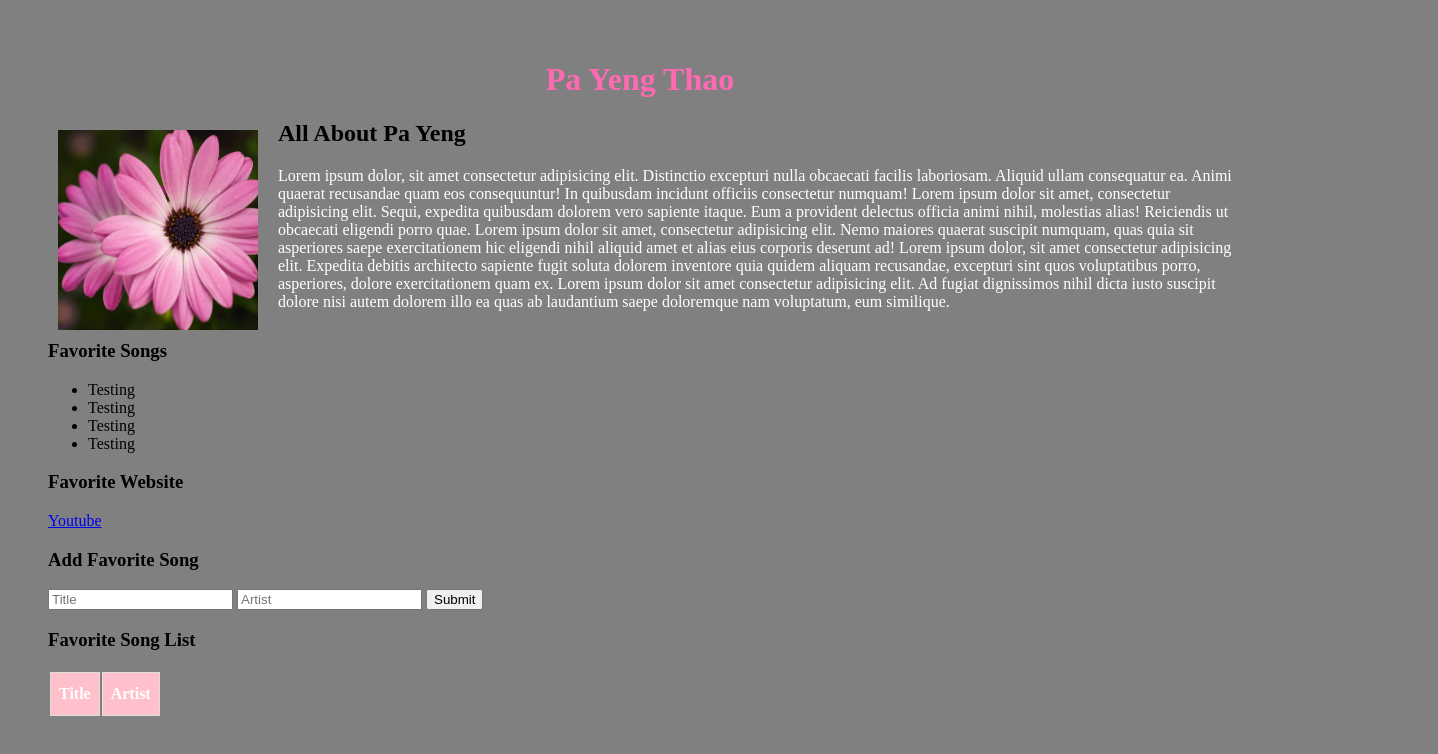
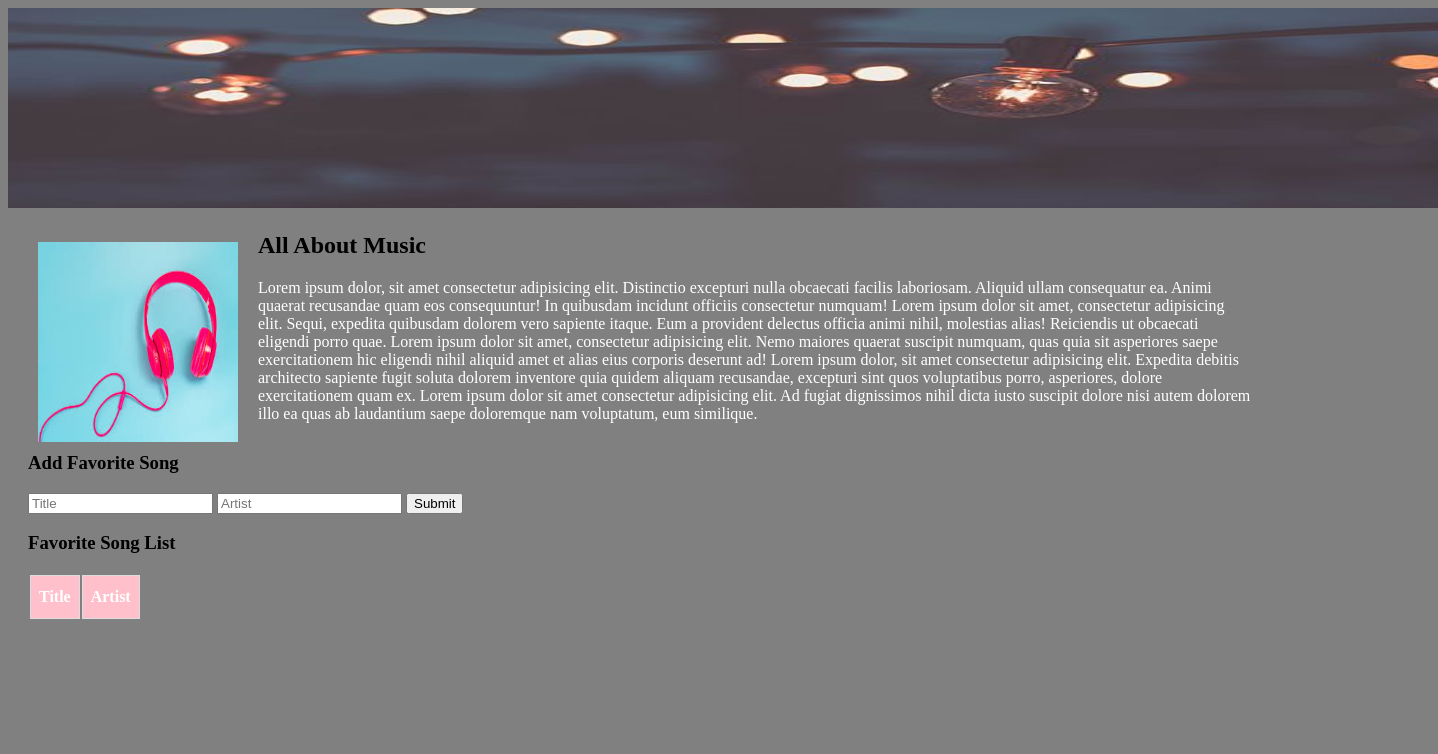
Before and after one commit to payengt24/testing.github.io, a website: page index.html in a window 1280 px wide. Shown: the whole page, 1438 px wide, since content can reach past the window. Drawn offline with Linux system fonts and the light colour scheme.

Commit message:
remove content

```diff
--- a/index.html
+++ b/index.html
@@ -12,15 +12,16 @@
 </head>
 
 <body>
-    <div class="container">
+
         <header>
-            <h1 class= "title">Pa Yeng Thao</h1>
+            <img class="header" src="images/header.jpg" alt="header">
+            <!-- <h1 class= "title">Pa Yeng Thao</h1> -->
         </header>
+        <div class="container">
+        <section>
+            <img class="pinkFlower" src="images/music.jpeg" alt="pinkFlower">
 
-        <section>
-            <img class="pinkFlower" src="images/pinkFlower.jpg" alt="pinkFlower">
-
-            <h2>All About Pa Yeng</h2>
+            <h2>All About Music</h2>
 
             <p>Lorem ipsum dolor, sit amet consectetur adipisicing elit. Distinctio excepturi nulla obcaecati facilis laboriosam.
                 Aliquid ullam consequatur ea. Animi quaerat recusandae quam eos consequuntur! In quibusdam incidunt officiis
@@ -28,33 +29,19 @@
                 dolorem vero sapiente itaque. Eum a provident delectus officia animi nihil, molestias alias! Reiciendis ut
                 obcaecati eligendi porro quae. Lorem ipsum dolor sit amet, consectetur adipisicing elit. Nemo maiores quaerat suscipit numquam, quas quia sit asperiores saepe exercitationem hic eligendi nihil aliquid amet et alias eius corporis deserunt ad! Lorem ipsum dolor, sit amet consectetur adipisicing elit. Expedita debitis architecto sapiente fugit soluta dolorem inventore quia quidem aliquam recusandae, excepturi sint quos voluptatibus porro, asperiores, dolore exercitationem quam ex. Lorem ipsum dolor sit amet consectetur adipisicing elit. Ad fugiat dignissimos nihil dicta iusto suscipit dolore nisi autem dolorem illo ea quas ab laudantium saepe doloremque nam voluptatum, eum similique.</p>
 
-            <h3 class= "song">Favorite Songs</h3>
-            <ul>
-                <li>Testing</li>
-                <li>Testing</li>
-                <li>Testing</li>
-                <li>Testing</li>
-            </ul>
-            <h3>Favorite Website</h3>
-            <a href="https://www.youtube.com/" target="_blank">Youtube</a>
 
-            <h3>Add Favorite Song</h3>
+            <h3 class="song">Add Favorite Song</h3>
             <input type="text" placeholder="Title" class="titleInput">
             <input type="text" placeholder="Artist" class="artistInput">
             <button class="submitButton">Submit</button>
 
-            <h3>Favorite Song List</h3>
+            <h3 >Favorite Song List</h3>
             <table>
                 <thead>
                     <th>Title</th>
                     <th>Artist</th>
                 </thead>
                 <tbody class="songlist">
-                    <!-- <tr>
-                        <td class="titleList"></td>
-                        <td class="ArtistList"></td>
-                    </tr> -->
-
 
                 </tbody>
             </table>
--- a/style.css
+++ b/style.css
@@ -13,12 +13,14 @@ p {
 
 .container{
     margin: 20px;
-    padding: 20px;
+    /* padding: 20px; */
 }
 
 .title {
     text-align: center;
     color: hotpink;
+    position: relative;
+
 
 }
 
@@ -48,3 +50,9 @@ th {
     background-color: pink;
     color: white;
 }
+
+.header {
+    width: 1430px;
+    height: 200px;
+    position: relative;
+}
```
Also changed, not shown: images/header.jpg (added), images/music.jpeg (added).
